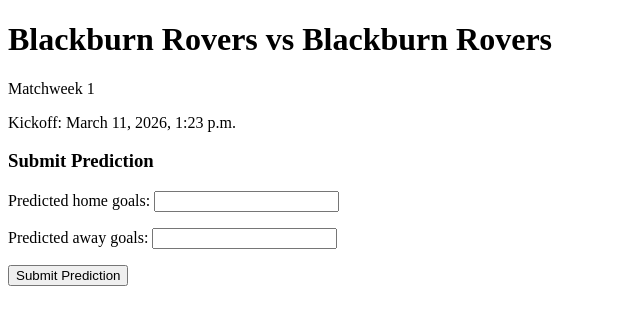
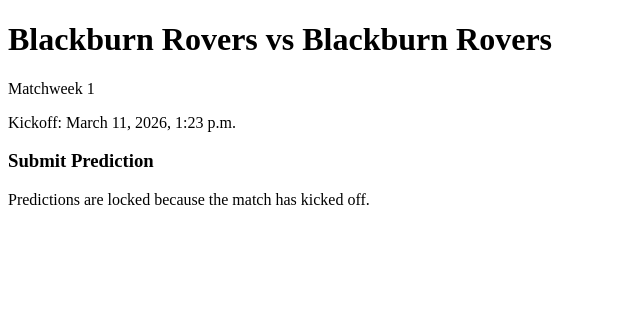
Before and after one commit to joeb-brfc/champpredict, a Django app: page /fixtures/1/ in a window 1280 px wide. Shown: the part 98-423 px from the top of the page, without its empty margins (0-640 px from the left). Run offline with Django 5.2, Linux system fonts and the light colour scheme; a user stored in the database is signed in; data comes from the database, SQL or seed files in the repository; both versions use the stored data as it was after the commit.

Commit message:
hide prediction form when fixture kickoff time has passed

```diff
--- a/predictor/templates/predictor/fixture_detail.html
+++ b/predictor/templates/predictor/fixture_detail.html
@@ -11,13 +11,16 @@
 
   <h3>Submit Prediction</h3>
 
+  {% if fixture.is_locked %}
+  <p>Predictions are locked because the match has kicked off.</p>
+  {% else %}
+
   <form method="POST">
     {% csrf_token %} {{ form.as_p }}
-
     <button type="submit">Submit Prediction</button>
   </form>
 
-  {% else %}
+  {% endif %} {% else %}
 
   <p>You must be logged in to submit a prediction.</p>
 
```
Also changed, not shown: db.sqlite3.
